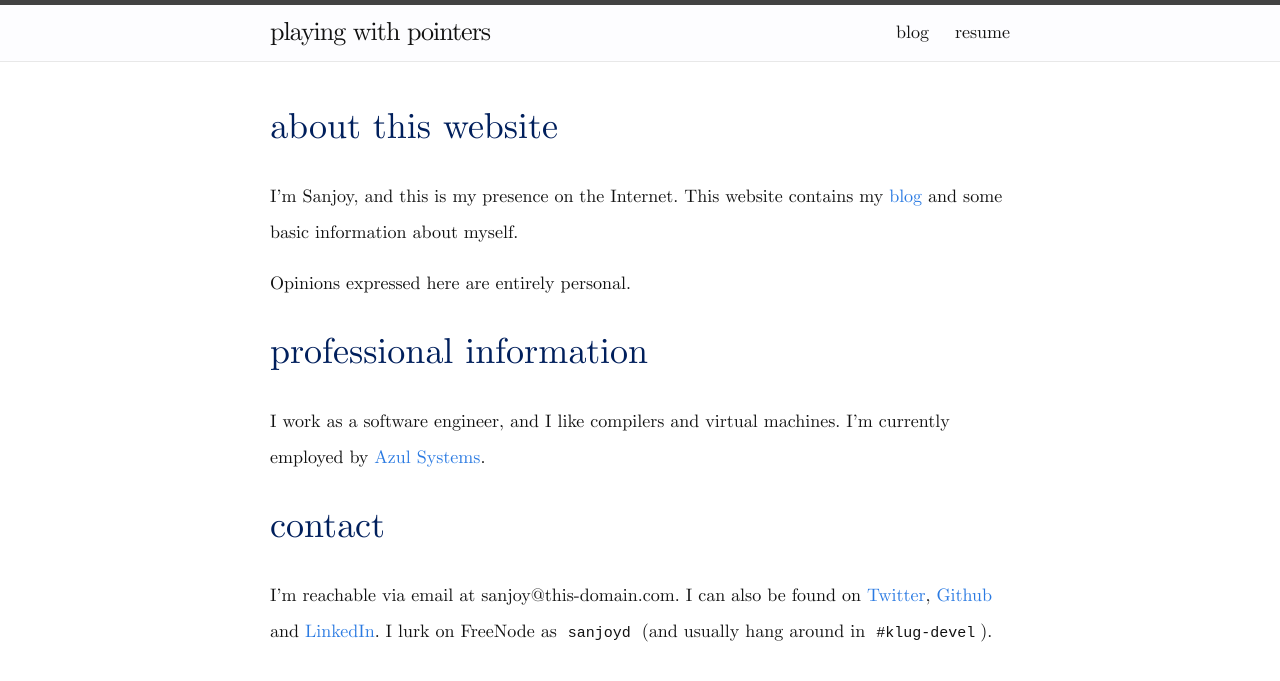
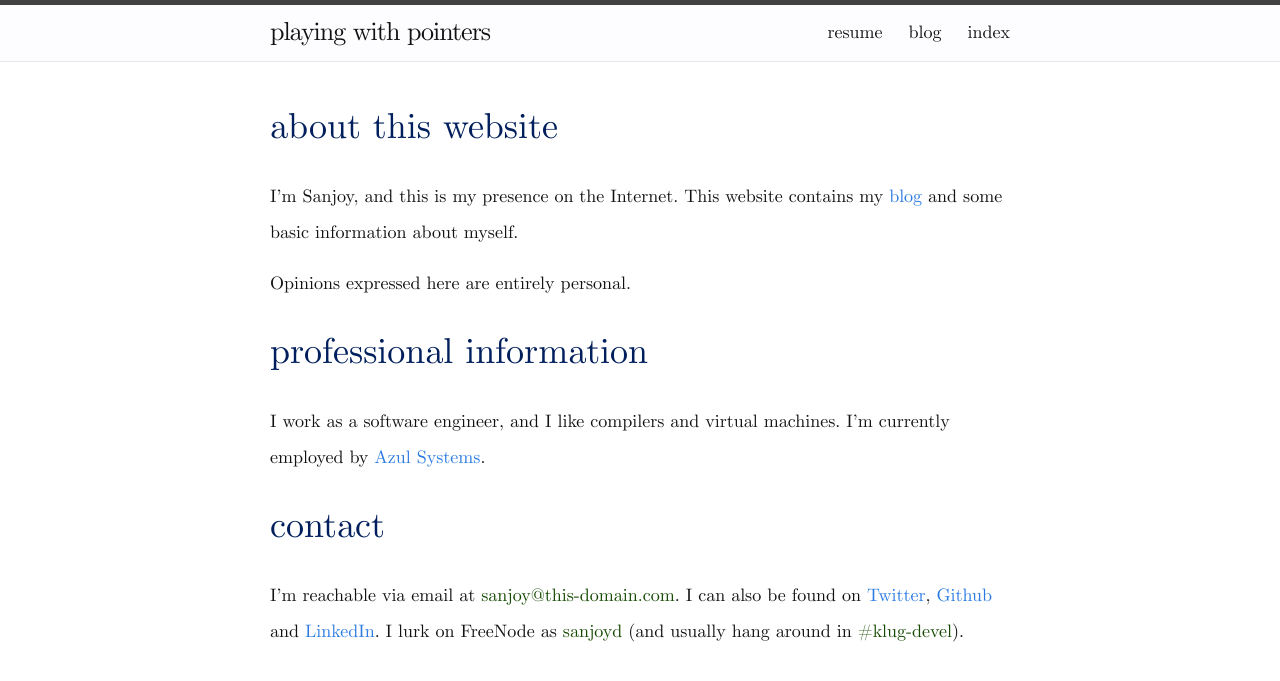
Before and after one commit to sanjoy/playingwithpointers.com, a Jekyll site: the page built from index.md, in a window 1280 px wide. Shown: the top 681 px of the page. Built offline with Jekyll 4.4.1, drawn with Linux system fonts in a browser that asks for light colours.

Commit message:
minor UI tweaks

```diff
--- a/_includes/header.html
+++ b/_includes/header.html
@@ -2,7 +2,7 @@
 
   <div class="wrapper">
 
-    <a class="site-title" href="{{ site.baseurl }}/">{{ site.title }}</a>
+    <span class="site-title">{{ site.title }}</span>
 
     <nav class="site-nav">
       <a href="#" class="menu-icon">
@@ -14,12 +14,9 @@
       </a>
 
       <div class="trigger">
-        {% for page in site.pages %}
-          {% if page.title %}
-          <a class="page-link" href="{{ page.url | prepend: site.baseurl }}">{{ page.title }}</a>
-          {% endif %}
-        {% endfor %}
 	  <a class="page-link" href="/assets/Resume-SanjoyDas.pdf">resume</a>
+	  <a class="page-link" href="/blog.html">blog</a>
+	  <a class="page-link" href="/index.html">index</a>
       </div>
     </nav>
 
--- a/_sass/_base.scss
+++ b/_sass/_base.scss
@@ -88,6 +88,10 @@ h1 {
 
 h2 {
     color: #2E3D00;
+}
+
+.contact {
+    color: #144900;
 }
 
 /**
--- a/_sass/_layout.scss
+++ b/_sass/_layout.scss
@@ -18,11 +18,6 @@
     margin-bottom: 0;
     color: $text-color;
     float: left;
-
-    &,
-    &:visited {
-        color: $text-color;
-    }
 }
 
 .site-nav {
--- a/index.md
+++ b/index.md
@@ -1,5 +1,6 @@
 ---
 layout: default
+title: index
 ---
 
 # about this website
@@ -16,10 +17,11 @@ machines.  I'm currently employed by [Azul Systems][azul].
 
 # contact
 
-I'm reachable via email at sanjoy@this-domain.com. I can also be found
-on [Twitter][twitter], [Github][github] and [LinkedIn][linkedin]. I
-lurk on FreeNode as `sanjoyd` (and usually hang around in
-`#klug-devel`).
+I'm reachable via email at <span
+class="contact">sanjoy@this-domain.com</span>. I can also be found on
+[Twitter][twitter], [Github][github] and [LinkedIn][linkedin]. I lurk
+on FreeNode as <span class="contact">sanjoyd</span> (and usually hang
+around in <span class="contact">#klug-devel</span>).
 
 [azul]: <http://azulsystems.com>
 [blog]: </blog.html>
```
